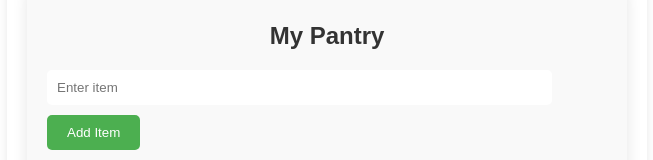
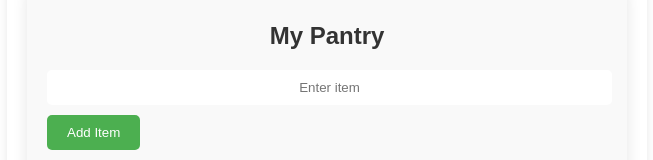
Before and after one commit to Dorrito5653/hackathon-challenge, a plain HTML site: page app/index.html in a window 1280 px wide. Shown: the part 138-298 px from the top of the page, without its empty margins (313-966 px from the left). Drawn offline with Linux system fonts and the light colour scheme.

Commit message:
Changed input size to be equal on both sides

```diff
--- a/app/styles.css
+++ b/app/styles.css
@@ -28,11 +28,12 @@ h1, h2 {
 }
 
 input[type="text"] {
-    width: calc(100% - 75px);
+    width: calc(100% - 15px);
     padding: 10px;
     margin-bottom: 10px;
     border: none;
     border-radius: 5px;
+    text-align: center;
 }
 
 button {
```
